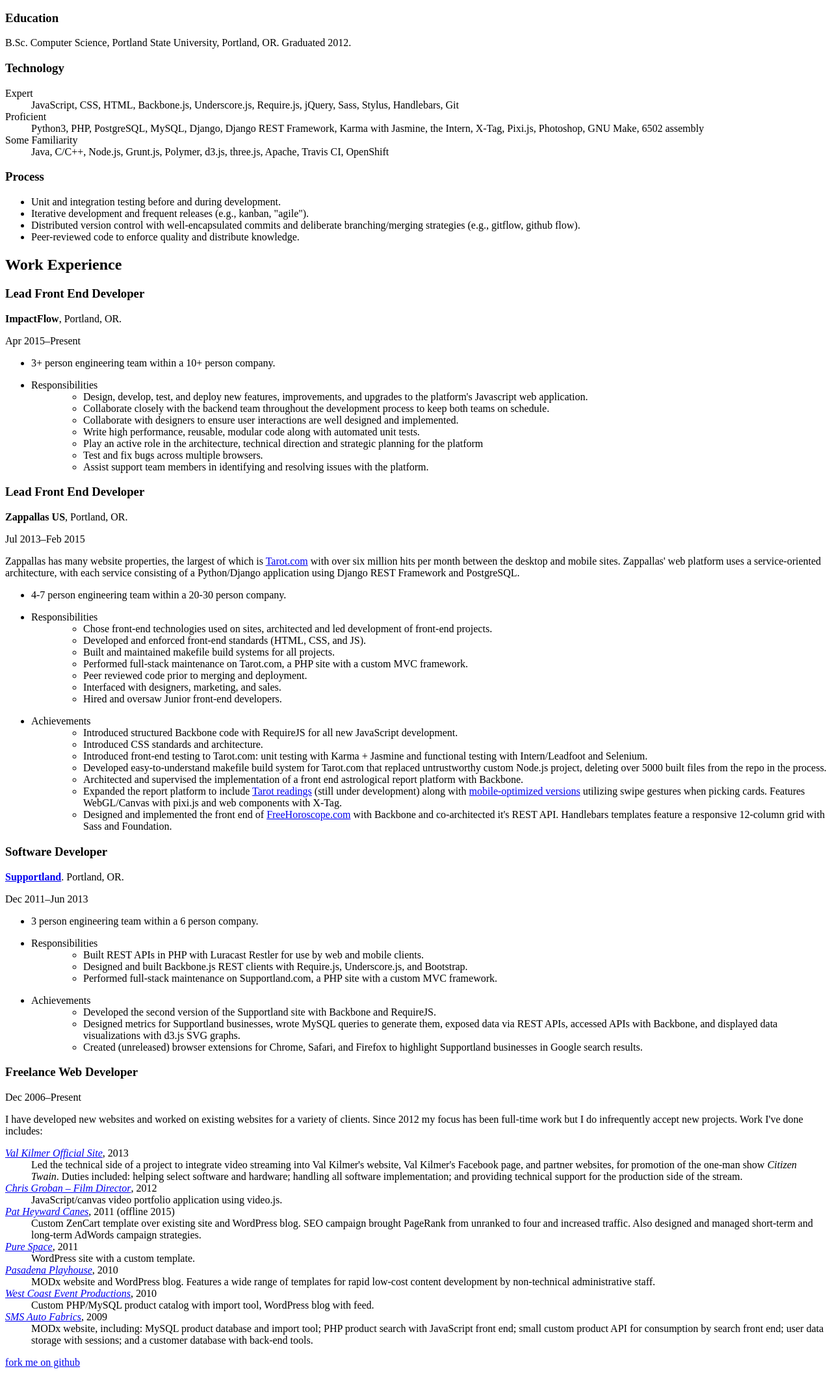
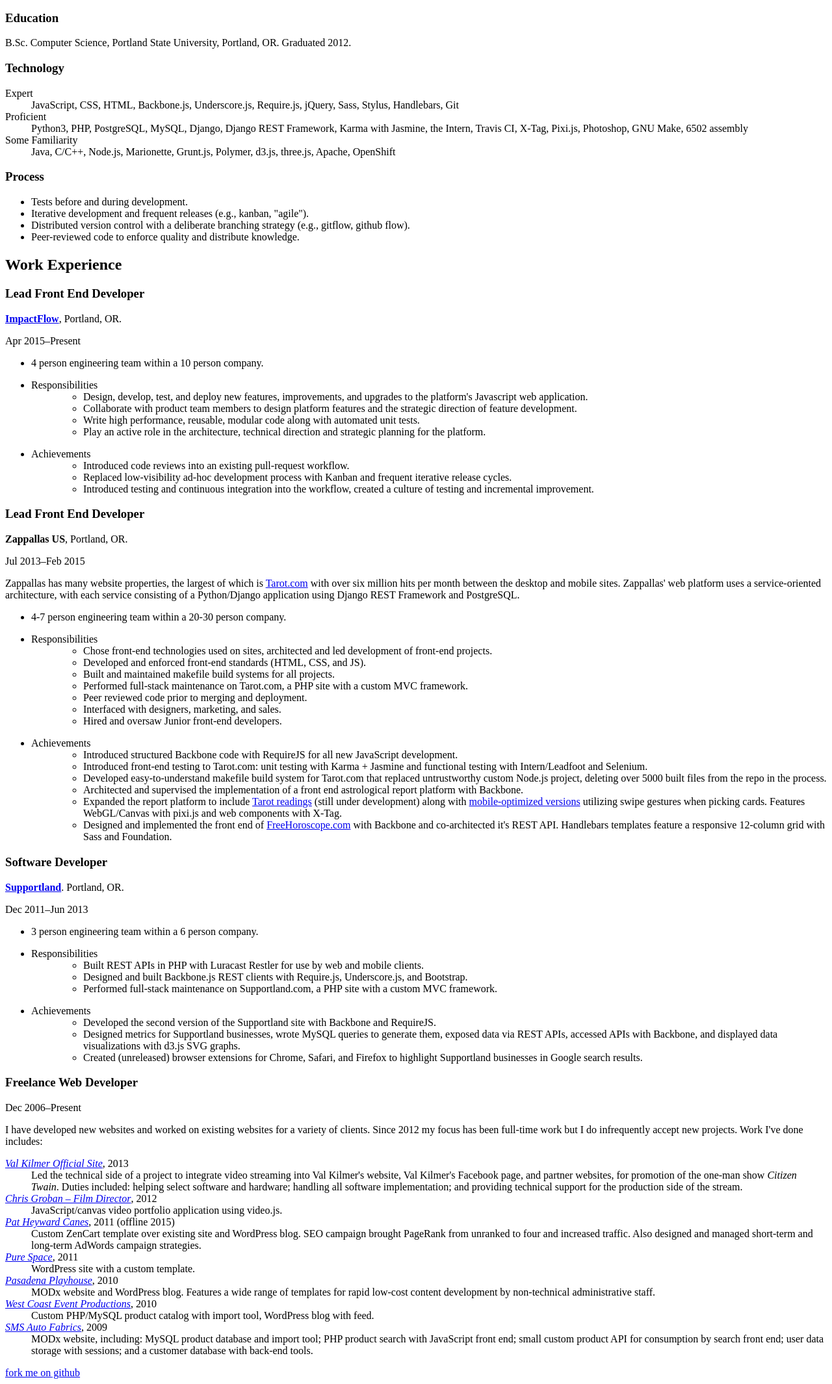
Before and after one commit to Lochlan/LochlanMcIntosh.com, a Django app: page /resume/ in a window 1280 px wide. Shown: the part 176-2306 px from the top of the page at 65% size. Before the commit the page ends 2282 px from the top, so only its background shows below. Run offline with Django 3.2, Linux system fonts and the light colour scheme; some libraries are stand-ins or nearby versions.

Commit message:
Update resume

```diff
--- a/templates/shared/resume.html
+++ b/templates/shared/resume.html
@@ -17,19 +17,19 @@
         <dt>Expert</dt>
             <dd>JavaScript, CSS, HTML, Backbone.js, Underscore.js, Require.js, jQuery, Sass, Stylus, Handlebars, Git</dd>
         <dt>Proficient</dt>
-            <dd>Python3, PHP, PostgreSQL, MySQL, Django, Django REST Framework, Karma with Jasmine, the Intern, X-Tag, Pixi.js, Photoshop, GNU Make, 6502 assembly</dd>
+            <dd>Python3, PHP, PostgreSQL, MySQL, Django, Django REST Framework, Karma with Jasmine, the Intern, Travis CI, X-Tag, Pixi.js, Photoshop, GNU Make, 6502 assembly</dd>
         <dt>Some Familiarity</dt>
-            <dd>Java, C/C++, Node.js, Grunt.js, Polymer, d3.js, three.js, Apache, Travis CI, OpenShift</dd>
+            <dd>Java, C/C++, Node.js, Marionette, Grunt.js, Polymer, d3.js, three.js, Apache, OpenShift</dd>
     </dl>
 
     <h3>Process</h3>
 
     <ul class="cv_process_list">
-        <li>Unit and integration testing before and during development.</li>
+        <li>Tests before and during development.</li>
 
         <li>Iterative development and frequent releases (e.g., kanban, "agile").</li>
 
-        <li>Distributed version control with well-encapsulated commits and deliberate branching/merging strategies (e.g., gitflow, github flow).</li>
+        <li>Distributed version control with a deliberate branching strategy (e.g., gitflow, github flow).</li>
 
         <li>Peer-reviewed code to enforce quality and distribute knowledge.</li>
     </ul>
@@ -41,12 +41,12 @@
     <section>
         <header class="cv_position_header">
             <h3>Lead Front End Developer</h3>
-            <p><strong>ImpactFlow</strong>, Portland, OR.</p>
+            <p><strong><a href="http://www.supportland.com/">ImpactFlow</a></strong>, Portland, OR.</p>
             <p>Apr 2015–Present</p>
         </header>
 
         <ul class="cv_position_detail_list">
-            <li>3+ person engineering team within a 10+ person company.</li>
+            <li>4 person engineering team within a 10 person company.</li>
 
             <li>
                 <dl>
@@ -55,17 +55,26 @@
                             <ul>
                                 <li>Design, develop, test, and deploy new features, improvements, and upgrades to the platform's Javascript web application.</li>
 
-                                <li>Collaborate closely with the backend team throughout the development process to keep both teams on schedule.</li>
-
-                                <li>Collaborate with designers to ensure user interactions are well­ designed and implemented.</li>
+                                <li>Collaborate with product team members to design platform features and the strategic direction of feature development.</li>
 
                                 <li>Write high­ performance, reusable, modular code along with automated unit tests.</li>
 
-                                <li>Play an active role in the architecture, technical direction and strategic planning for the platform</li>
+                                <li>Play an active role in the architecture, technical direction and strategic planning for the platform.</li>
+                            </ul>
+                        </dd>
+                </dl>
+            </li>
 
-                                <li>Test and fix bugs across multiple browsers.</li>
+            <li>
+                <dl>
+                    <dt>Achievements</dt>
+                        <dd>
+                            <ul>
+                                <li>Introduced code reviews into an existing pull-request workflow.</li>
 
-                                <li>Assist support team members in identifying and resolving issues with the platform.</li>
+                                <li>Replaced low-visibility ad-hoc development process with Kanban and frequent iterative release cycles.</li>
+
+                                <li>Introduced testing and continuous integration into the workflow, created a culture of testing and incremental improvement.</li>
                             </ul>
                         </dd>
                 </dl>
@@ -114,8 +123,6 @@
                         <dd>
                             <ul>
                                 <li>Introduced structured Backbone code with RequireJS for all new JavaScript development.</li>
-
-                                <li>Introduced CSS standards and architecture.</li>
 
                                 <li>Introduced front-end testing to Tarot.com: unit testing with Karma + Jasmine and functional testing with Intern/Leadfoot and Selenium.</li>
 
```
